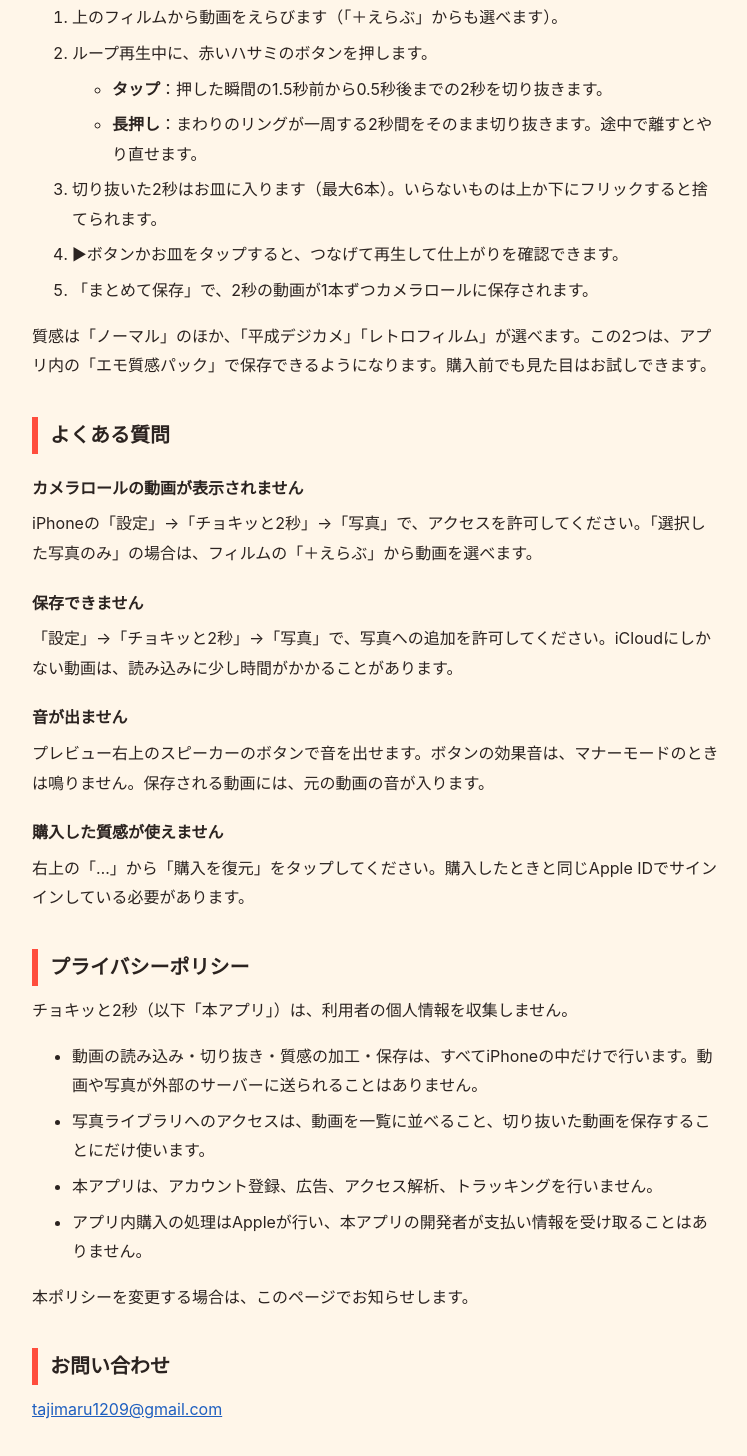
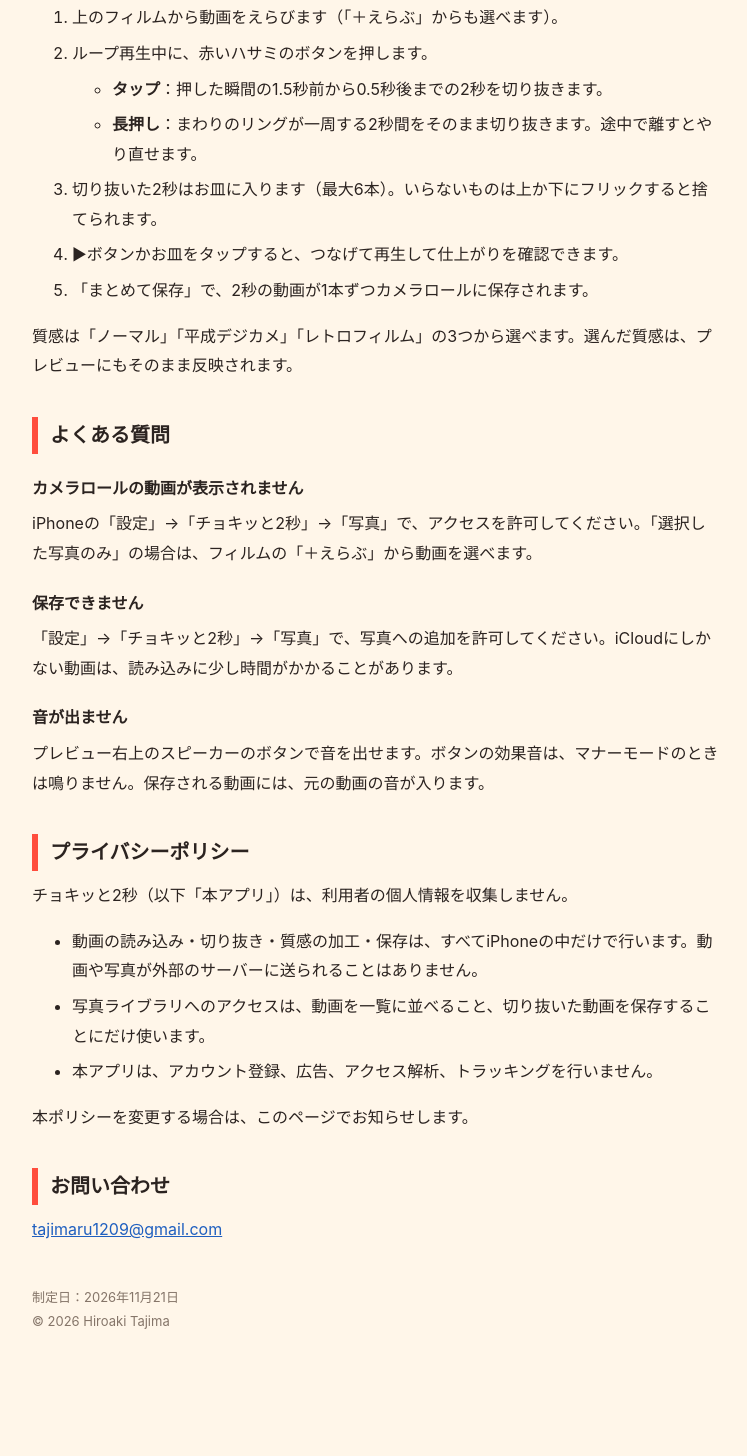
Before and after one commit to tajimaru1209/chokitto-site, a plain HTML site: page index.html in a window 1280 px wide. Shown: the part 288-1744 px from the top of the page, without its empty margins (264-1011 px from the left). After the commit the page ends 1669 px from the top, so only its background shows below. Drawn offline with Linux system fonts and the light colour scheme.

Commit message:
Remove in-app purchase wording

```diff
--- a/index.html
+++ b/index.html
@@ -30,7 +30,7 @@
   <li>▶ボタンかお皿をタップすると、つなげて再生して仕上がりを確認できます。</li>
   <li>「まとめて保存」で、2秒の動画が1本ずつカメラロールに保存されます。</li>
 </ol>
-<p>質感は「ノーマル」のほか、「平成デジカメ」「レトロフィルム」が選べます。この2つは、アプリ内の「エモ質感パック」で保存できるようになります。購入前でも見た目はお試しできます。</p>
+<p>質感は「ノーマル」「平成デジカメ」「レトロフィルム」の3つから選べます。選んだ質感は、プレビューにもそのまま反映されます。</p>
 
 <h2>よくある質問</h2>
 <h3>カメラロールの動画が表示されません</h3>
@@ -39,8 +39,6 @@
 <p>「設定」→「チョキッと2秒」→「写真」で、写真への追加を許可してください。iCloudにしかない動画は、読み込みに少し時間がかかることがあります。</p>
 <h3>音が出ません</h3>
 <p>プレビュー右上のスピーカーのボタンで音を出せます。ボタンの効果音は、マナーモードのときは鳴りません。保存される動画には、元の動画の音が入ります。</p>
-<h3>購入した質感が使えません</h3>
-<p>右上の「…」から「購入を復元」をタップしてください。購入したときと同じApple IDでサインインしている必要があります。</p>
 
 <h2>プライバシーポリシー</h2>
 <p>チョキッと2秒（以下「本アプリ」）は、利用者の個人情報を収集しません。</p>
@@ -48,7 +46,6 @@
   <li>動画の読み込み・切り抜き・質感の加工・保存は、すべてiPhoneの中だけで行います。動画や写真が外部のサーバーに送られることはありません。</li>
   <li>写真ライブラリへのアクセスは、動画を一覧に並べること、切り抜いた動画を保存することにだけ使います。</li>
   <li>本アプリは、アカウント登録、広告、アクセス解析、トラッキングを行いません。</li>
-  <li>アプリ内購入の処理はAppleが行い、本アプリの開発者が支払い情報を受け取ることはありません。</li>
 </ul>
 <p>本ポリシーを変更する場合は、このページでお知らせします。</p>
 
```
